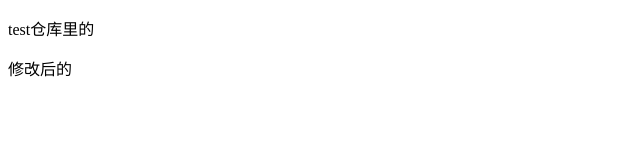
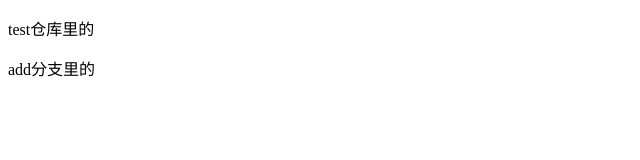
Before and after one commit to gqs944131589/test, a plain HTML site: page index.html in a window 1280 px wide. Shown: the full height of the page, 0-640 px from the left. Drawn offline with Linux system fonts and the light colour scheme.

Commit message:
修改前

```diff
--- a/index.html
+++ b/index.html
@@ -8,6 +8,6 @@
 </head>
 <body>
         <p>test仓库里的</p>
-        <p>修改后的</p>
+        <p>add分支里的</p>
 </body>
 </html>
```
